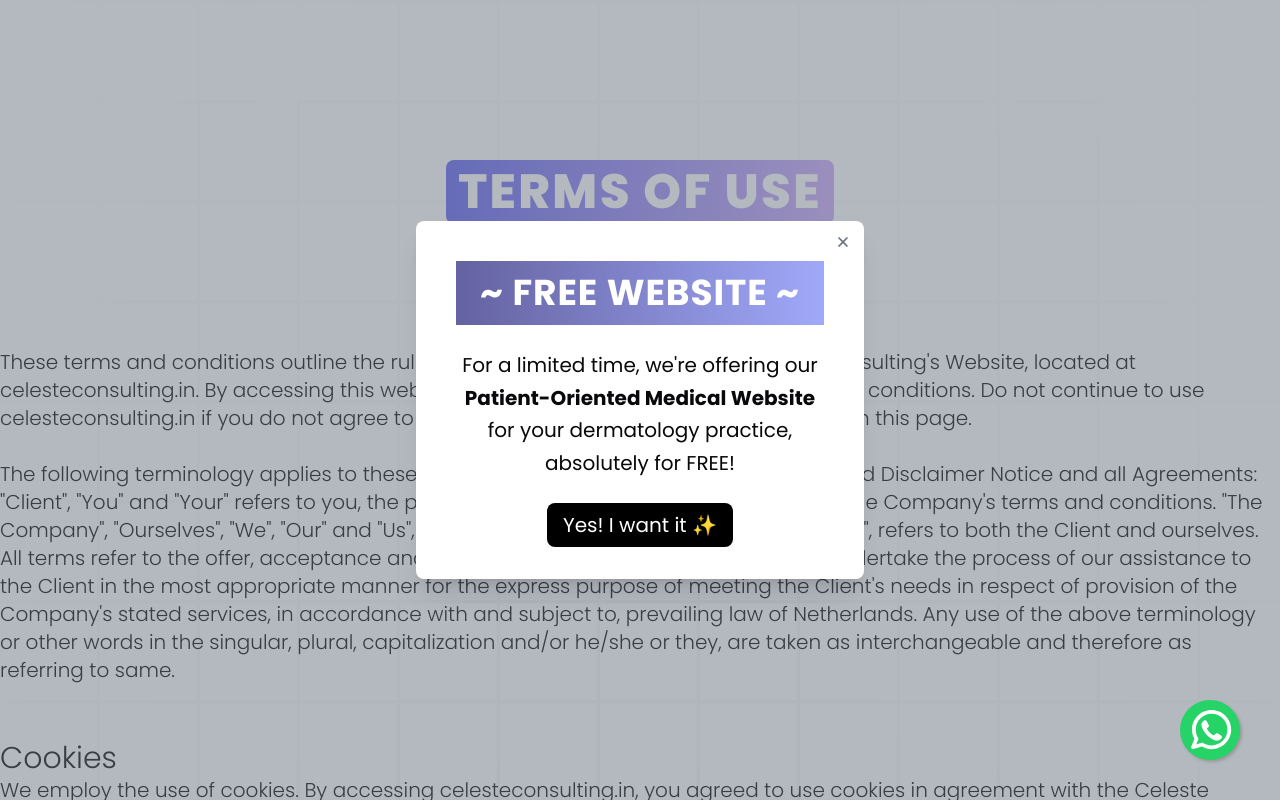
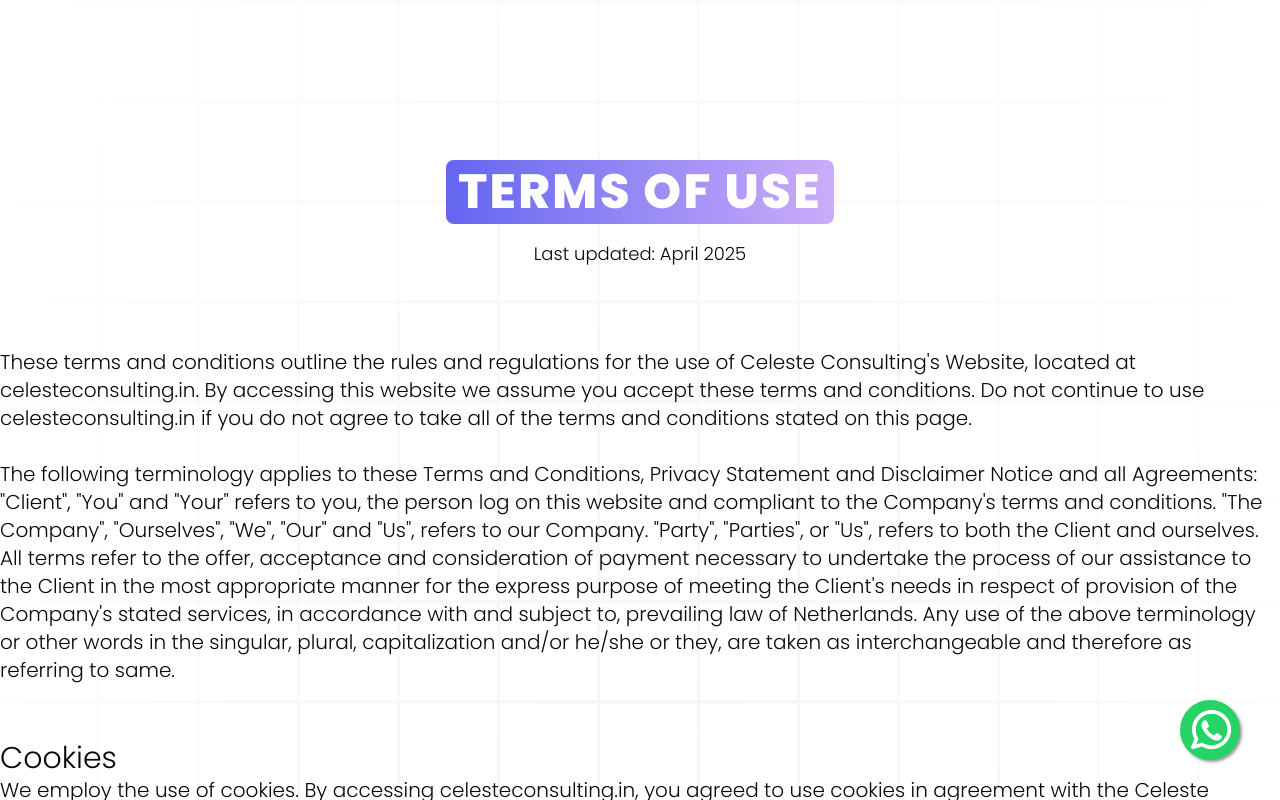
Before and after one commit to perplexingpasta/celeste-consulting, a Next.js app: page /legal/terms-of-use in a window 1280 px wide. Shown: the top 800 px of the page. Built offline with nearby package versions, Linux system fonts and the light colour scheme; what tailwindcss-filters would draw is missing.

Commit message:
removed free website offer; added 15 guaranteed in homepage, fixed page layout in legal

```diff
--- a/app/(root)/(home)/page.tsx
+++ b/app/(root)/(home)/page.tsx
@@ -26,9 +26,9 @@
         <section>
           <DynamicServicesv2 />
         </section>
-        <section>
+        {/* <section>
           <DynamicFreeWebsiteOffer />
-        </section>
+        </section> */}
         {/* <section className="relative mt-12 border-b-2 border-t-2 md:mb-20 md:mt-40 md:rounded-3xl md:border-2 md:border-black-100">
           <DynamicSubscribe />
         </section> */}
--- a/app/(root)/layout.tsx
+++ b/app/(root)/layout.tsx
@@ -17,8 +17,8 @@
         <div className="w-full">
           {/* <div className="w-full max-w-7xl"> */}
           <FloatingNav3 navItemsFloatingNav={navItemsFloatingNav} />
-          <Popup />
-          <ExitIntentPopup />
+          {/* <Popup /> */}
+          {/* <ExitIntentPopup /> */}
           <GridAndDotBg />
           {children}
           {/* <DynamicCookie /> */}
--- a/app/(root)/legal/privacy-policy/page.tsx
+++ b/app/(root)/legal/privacy-policy/page.tsx
@@ -20,11 +20,11 @@
             <span className="text-purple">Privacy Policy</span>
           </h1>
           <p className="relative mb-16 items-center justify-center py-4 text-center text-lg text-black-100 dark:text-white">
-            Last updated: March 2025
+            Last updated: April 2025
           </p>
         </header>
 
-        <main className="relative text-xl">
+        <main className="mx-auto max-w-[90%] md:max-w-7xl relative md:text-xl">
           <p>
             This Privacy Policy describes Our policies and procedures on the
             collection, use and disclosure of Your information when You use the
--- a/app/(root)/legal/terms-of-use/page.tsx
+++ b/app/(root)/legal/terms-of-use/page.tsx
@@ -20,10 +20,10 @@
             <span className="text-purple">Terms of Use</span>
           </h1>
           <p className="relative mb-16 items-center justify-center py-4 text-center text-lg text-black-100 dark:text-white">
-            Last updated: March 2025
+            Last updated: April 2025
           </p>
         </header>
-        <main className="relative z-10 text-xl">
+        <main className="mx-auto max-w-[90%] md:max-w-7xl relative md:text-xl z-10">
           <p>
             These terms and conditions outline the rules and regulations for the
             use of Celeste Consulting&#x27;s Website, located at
--- a/components/Footer3.tsx
+++ b/components/Footer3.tsx
@@ -100,7 +100,7 @@
                       alt=""
                       className="mr-3 inline-flex flex-shrink-0"
                     />
-                    <Link href={item.href} target="_blank" rel="noopener">
+                    <Link href={item.href}>
                       {item.label}
                     </Link>
                   </li>
@@ -109,7 +109,6 @@
               <div className="flex flex-row justify-between text-sm text-white-400 md:text-base lg:mt-10 lg:flex-col lg:gap-y-1">
                 <Link
                   href="/legal/privacy-policy"
-                  target="_blank"
                   className="transition-all hover:scale-110 hover:text-purple"
                 >
                   <p>Privacy Policy</p>
@@ -117,7 +116,6 @@
                 <br />
                 <Link
                   href="/legal/terms-of-use"
-                  target="_blank"
                   className="transition-all hover:scale-110 hover:text-purple"
                 >
                   <p>Terms of Use</p>
--- a/components/HeroCall.tsx
+++ b/components/HeroCall.tsx
@@ -30,8 +30,8 @@
           <p className="mt-8 max-w-[95%] md:text-lg lg:text-xl lg:opacity-75">
             {/* Are you tired of not knowing when & where your next patient may come from? Maybe some days you have more patients than you can handle while some other days your waiting room is almost empty? Are you concerned about the growing popularity of aesthetic and wellness institutions like traya, kaya, olivia, etc.? */}
             Do you feel uncertain about your patient flow? Are busy days
-            followed by almost empty waiting rooms? Concerned about the rise of
-            aesthetic and wellness clinics like Traya, Kaya, Olivia & others?
+            followed by almost empty waiting rooms? Are you concerned about the
+            rise of aesthetic and wellness clinics which have been on the rise?
             <br />
             <br />
             Céleste Consulting leverages proven, reliable and automated patient
@@ -42,6 +42,13 @@
             Our suites contain proven processes and marketing strategies
             designed for dermatologists with independent clinical practice who
             want to scale & crush their competition.
+            <br />
+            <br />
+            We guarantee at least 15 booked appointments in your calendar -
+            every single month. Otherwise, we work for you for FREE until we
+            achieve that.
+            <br />
+            Guaranteed!
           </p>
         </div>
 
```
